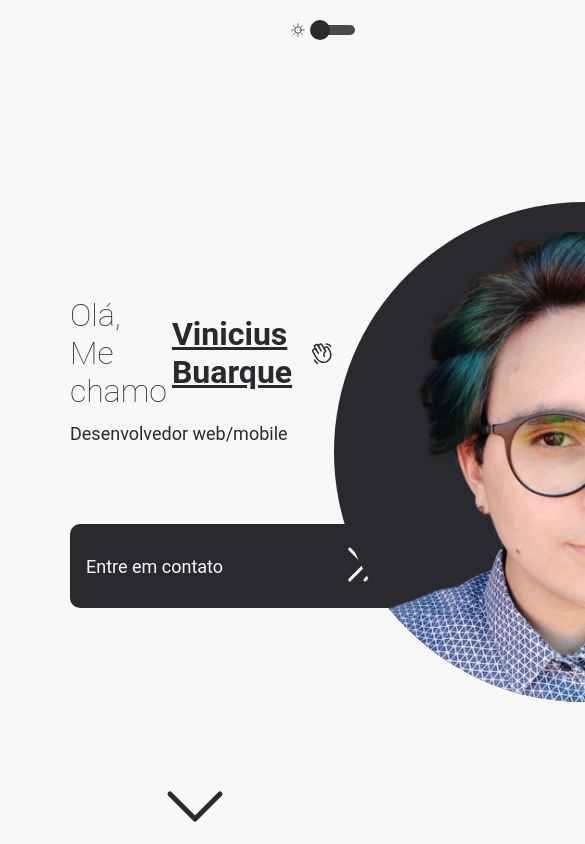
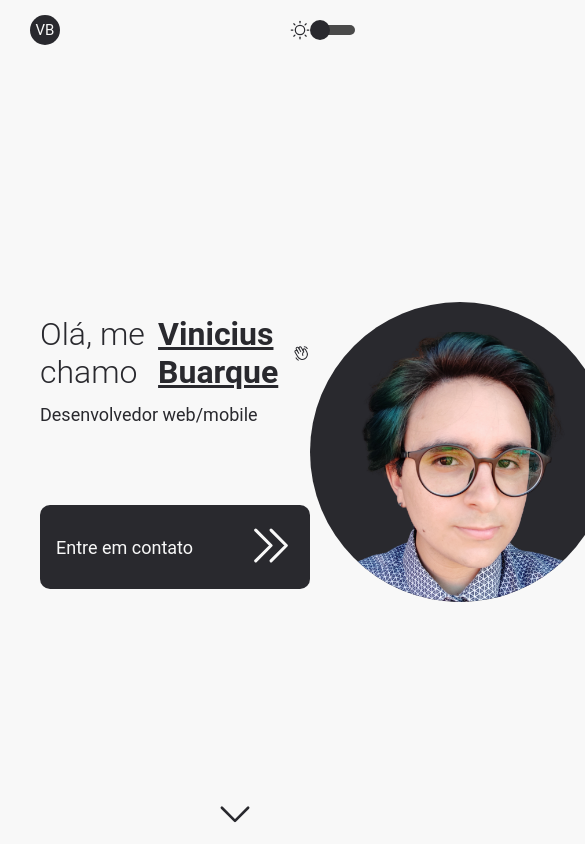
Before and after one commit to vbuarque/my-portfolio, a React (Create React App) app: page / in a window 390 px wide. Shown: the top 844 px of the page, 585 px wide, since content can reach past the window. Built offline with nearby package versions, Linux system fonts and the light colour scheme.

Commit message:
responsividade

```diff
--- a/package.json
+++ b/package.json
@@ -14,6 +14,7 @@
     "polished": "^4.2.2",
     "react": "^18.2.0",
     "react-dom": "^18.2.0",
+    "react-router-dom": "6",
     "react-scripts": "5.0.1",
     "react-svg": "^15.1.6",
     "react-switch": "^7.0.0",
--- a/src/components/Avatar/styles.ts
+++ b/src/components/Avatar/styles.ts
@@ -14,7 +14,6 @@ export const ContainerAvatar = styled.div`
 
     border-radius: 9999px;
     overflow: hidden;
-    margin-right: 70px;
 
     img {
         width: 400px;
@@ -23,4 +22,30 @@ export const ContainerAvatar = styled.div`
         top: 30px;
         left: 50px;
     }
+
+    @media (max-width: 1200px) {
+        width: 400px;
+        height: 400px;
+
+        img {
+            width: 300px;
+            height: 430px;
+            position: absolute;
+            top: 30px;
+            left: 50px;
+        }
+    }
+
+    @media (max-width: 1080px) {
+        width: 300px;
+        height: 300px;
+
+        img {
+            width: 250px;
+            height: 330px;
+            position: absolute;
+            top: 30px;
+            left: 30px;
+        }
+    }
 `
--- a/src/components/Button/index.tsx
+++ b/src/components/Button/index.tsx
@@ -1,13 +1,14 @@
 import {Button as StyledButton, Heading, Text, Icon} from './styles';
+import { ButtonHTMLAttributes } from 'react';
 
-type Props = {
+type Props = ButtonHTMLAttributes<HTMLButtonElement> & {
     title: string;
     icon: JSX.Element;
 };
 
-export default function Button({ title, icon }: Props) {
+export default function Button({ title, icon, ...rest }: Props) {
     return(
-        <StyledButton>
+        <StyledButton {...rest}>
             <Heading>
                 <Text>
                     {title}
--- a/src/components/Button/styles.ts
+++ b/src/components/Button/styles.ts
@@ -5,7 +5,6 @@ export const Button = styled.button`
     align-items: center;
     justify-content: space-between;
 
-    max-width: 450px;
     width: 100%;
     padding: 16px;
 
@@ -16,14 +15,13 @@ export const Button = styled.button`
     color: ${props => props.theme.colors.buttonText};
 
     cursor: pointer;
+
 `;
 
 export const Heading = styled.div`
     font-size: 18px;
     font-family: 'Roboto', sans-serif;
     font-weight: 400;
-
-
 `;
 
 export const Text = styled.span``;
--- a/src/components/Header/index.tsx
+++ b/src/components/Header/index.tsx
@@ -1,6 +1,6 @@
 import { useContext } from 'react';
 
-import {Container,ContainerIcon} from './styles';
+import {Container, ContainerIcon, HeaderTitle} from './styles';
 import Switch from 'react-switch';
 import { ThemeContext } from 'styled-components';
 import { shade } from 'polished';
@@ -15,9 +15,12 @@ export function Header({ toggleTheme }: Props) {
 
     return (
         <Container>
+            <HeaderTitle>
+                <span>VB</span>
+            </HeaderTitle>
+
             <ContainerIcon>
-                {title === 'light' ? <Sun /> : <Moon />}
-            </ContainerIcon>
+                    {title === 'light' ? <Sun width={20} height={20}/> : <Moon width={20} height={20}/>}
 
                     <Switch
                     onChange={toggleTheme}
@@ -32,6 +35,9 @@ export function Header({ toggleTheme }: Props) {
                     offColor={shade(0.7, colors.secondary)}
                     onColor={colors.secondary}
                 />
+            </ContainerIcon>
+
+
         </Container>
     );
 }
--- a/src/components/Header/styles.ts
+++ b/src/components/Header/styles.ts
@@ -5,7 +5,7 @@ export const Container = styled.div`
     padding: 0 30px;
     display: flex;
     align-items: center;
-    justify-content: end;
+    justify-content: space-between;
     color: ${props => props.theme.colors.text};
 `;
 
@@ -13,5 +13,17 @@ export const ContainerIcon = styled.div`
     display: flex;
     align-items: center;
     justify-content: center;
-    margin-right: 5px;
 `;
+
+export const HeaderTitle = styled.div`
+    width: 30px;
+    height: 30px;
+    display: flex;
+    align-items: center;
+    justify-content: center;
+    border-radius: 99999px;
+    background: ${props => props.theme.colors.avatar};
+
+    font-size: 15px;
+    color: ${props => props.theme.colors.buttonText};
+`;
--- a/src/pages/index.tsx
+++ b/src/pages/index.tsx
@@ -1,14 +1,72 @@
 import { Avatar } from "../components/Avatar";
-import { Container, ContainerLeftSide, ContainerRightSide, ContainerText, Span, SpanName, WelcomeText, SpanSubtitle, ContainerButton, Footer} from "./styles";
+import { Container, LeftContent, RightContent, SpanTitle, SpanSubtitle, MainContent, Footer, Button as ButtonStyled} from "./styles";
 
+import { HandWaving, CaretDown, CaretDoubleRight } from 'phosphor-react';
 import Button from "../components/Button";
 
-import { HandWaving, CaretDoubleRight, CaretDown } from "phosphor-react";
 
 export default function MainPage() {
   return (
     <Container>
-      <ContainerLeftSide>
+      <MainContent>
+        <LeftContent>
+            <SpanTitle>
+              Olá, me chamo <b><u>Vinicius Buarque</u></b>
+              <HandWaving />
+            </SpanTitle>
+
+            <SpanSubtitle>
+              Desenvolvedor web/mobile
+            </SpanSubtitle>
+
+            <a href="https://linktr.ee/vbuarque">
+              <Button title="Entre em contato" icon={<CaretDoubleRight width={49} height={49}/>} />
+            </a>
+        </LeftContent>
+
+        <RightContent>
+            <Avatar />
+        </RightContent>
+
+        <Footer>
+          <ButtonStyled>
+            <CaretDown />
+          </ButtonStyled>
+        </Footer>
+      </MainContent>
+    </Container>
+  );
+}
+
+
+
+
+
+
+
+
+
+
+
+
+
+
+
+
+
+
+
+
+
+
+
+
+
+
+
+
+
+{/* <ContainerLeftSide>
         <ContainerText>
             <WelcomeText>
                 <Span>Olá, Me chamo</Span>
@@ -27,12 +85,11 @@ export default function MainPage() {
           </a>
         </ContainerButton>
       </ContainerLeftSide>
+
       <ContainerRightSide>
             <Avatar />
       </ContainerRightSide>
+
       <Footer>
           <CaretDown width={100} height={80}/>
-      </Footer>
-    </Container>
-  );
-}
+      </Footer> */}
--- a/src/pages/styles.ts
+++ b/src/pages/styles.ts
@@ -2,73 +2,66 @@ import styled from "styled-components";
 
 export const Container = styled.div`
     display: flex;
+    flex: 1;
+`
+export const MainContent = styled.main`
+    display: flex;
+    flex: 1;
+    align-items: center;
+    justify-content: space-between;
+    padding: 0 40px;
 `
 
-export const ContainerLeftSide = styled.div`
+export const LeftContent = styled.aside`
     display: flex;
+    flex-direction: column;
     justify-content: center;
-    flex-direction: column;
-    flex: 4;
+
+    a {
+        text-decoration: none;
+    }
 `
-
-export const ContainerRightSide = styled.div`
+export const SpanTitle = styled.span`
     display: flex;
     align-items: center;
-    justify-content: center;
-    flex: 2;
-`
-export const ContainerText = styled.div`
-    display: flex;
-    margin-left: 70px;
-    flex-direction: column;
-`
-
-export const Span = styled.span`
-    font-size: 32px;
-    font-family: 'Roboto', sans-serif;
-    font-weight: lighter;
-
-    margin-right: 5px;
-`
-
-export const SpanName = styled.span`
-    display: flex;
-    align-items: center;
-    justify-content: center;
 
     font-size: 32px;
-    font-family: 'Roboto', sans-serif;
-    font-weight: 700;
+    font-weight: 300;
 
-    text-decoration: underline;
-`
-
-export const WelcomeText = styled.div`
-    display: flex;
-    align-items: center;
+    b{
+        margin: 0 10px 0 10px;
+    }
 `
 
 export const SpanSubtitle = styled.span`
     font-size: 18px;
-    margin-top: 13px;
+    margin: 13px 0 80px 0;
 `
 
-export const ContainerButton = styled.div`
-    margin: 80px 0 0 70px;
-    max-width: 450px;
+export const RightContent = styled.aside`
+
+`
+
+export const Footer = styled.footer`
+    display: flex;
+    align-items: center;
+    justify-content: center;
     width: 100%;
+    position: fixed;
+    bottom: 0;
+`
 
-    a{
-        text-decoration: none;
+export const Button = styled.button`
+    border: none;
+    background: none;
+    cursor: pointer;
+    outline: none;
+    font-size: 42px;
+    color: ${props => props.theme.colors.button};
+    transition: all 5s;
+
+    &:hover {
+        position: relative;
+        top: -5px;
     }
 `
-
-export const Footer = styled.div`
-    display: flex;
-    justify-content: center;
-
-    position: absolute;
-    bottom: 0;
-
-    width: 100%;
-`
```
Also changed, not shown: 1 other file (tests, documents, lock files or other folders). Lines whose indentation alone changed are shown as unchanged.
